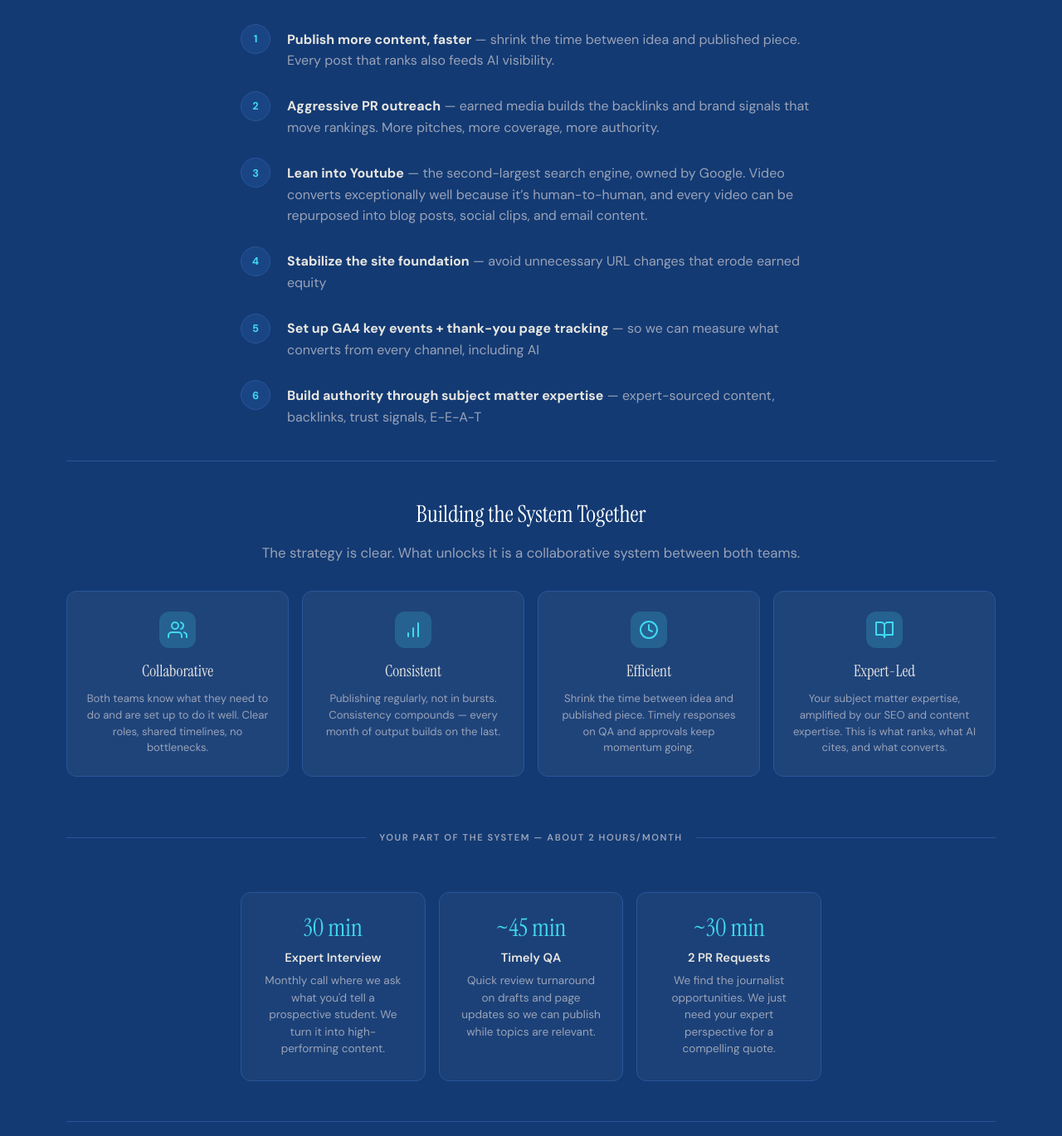
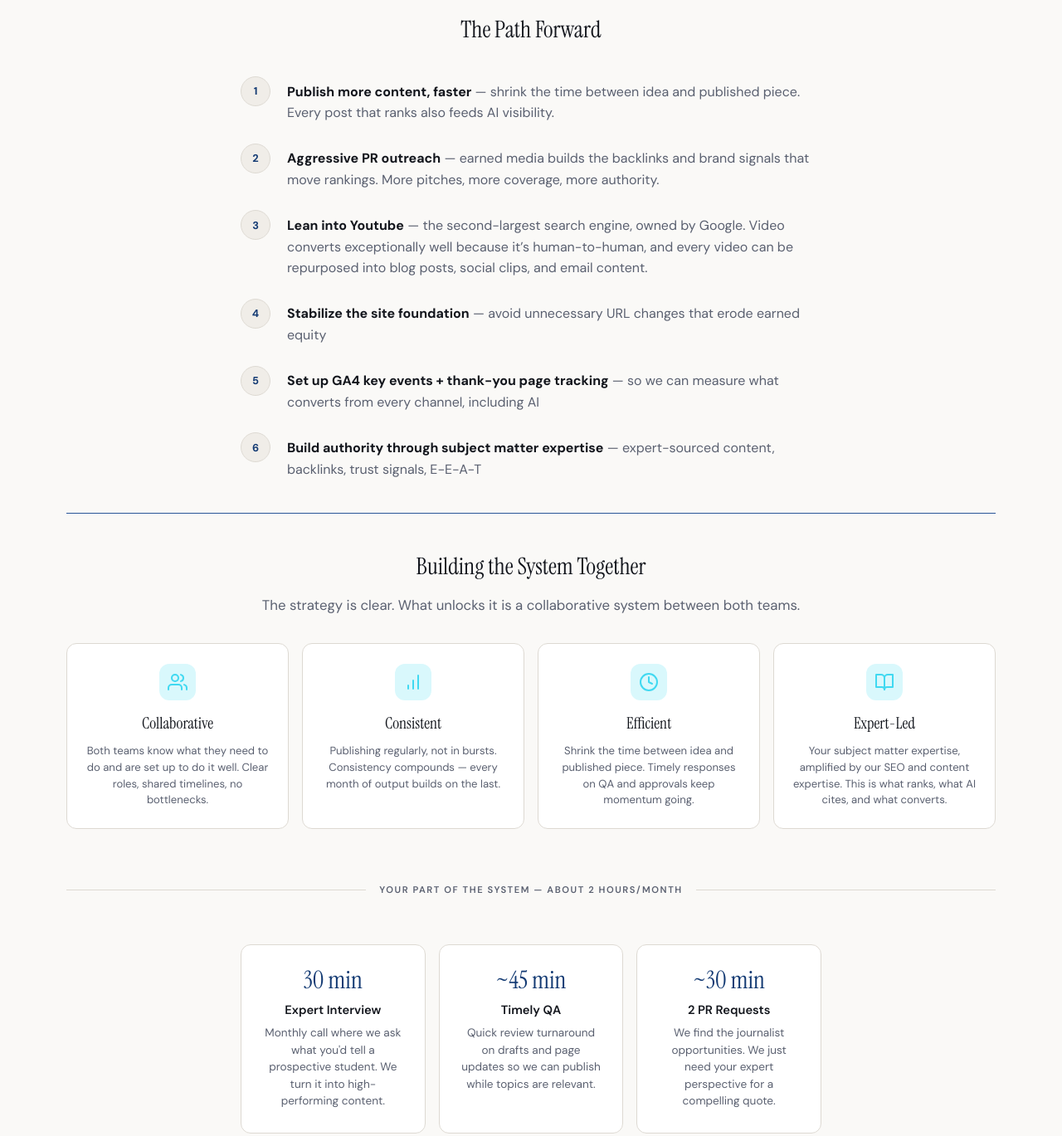
Before and after one commit to briangormanh/hiram-ai-pres, a plain HTML site: page index.html in a window 1280 px wide. Shown: the part 5988-7357 px from the top of the page at 83% size. Drawn offline with Linux system fonts and the light colour scheme.

Commit message:
Break up the navy wall: alternate sections for visual rhythm
Split the long navy section into three:
- Navy: Proof + AI traffic + Content gaps (data/evidence)
- Light: Path Forward + Building the System Together (action/collaboration)
- Navy: Case Studies + Closing (credibility/send-off)

Restore pillar card and ask card colors to light-section values.

Co-Authored-By: Claude Opus 4.6 <noreply@anthropic.com>

```diff
--- a/index.html
+++ b/index.html
@@ -726,8 +726,8 @@
             margin: 1.5rem 0 0;
         }
         .system-pillar {
-            background: rgba(255,255,255,0.05);
-            border: 1px solid var(--navy-border);
+            background: var(--white);
+            border: 1px solid var(--border-light);
             border-radius: 12px;
             padding: 1.5rem 1.25rem;
             text-align: center;
@@ -746,13 +746,13 @@
         .system-pillar-title {
             font-family: var(--serif);
             font-size: 1.2rem;
-            color: var(--text-light);
+            color: var(--text-primary);
             margin-bottom: 0.4rem;
         }
         .system-pillar-text {
             font-size: 0.82rem;
             line-height: 1.5;
-            color: var(--text-muted-light);
+            color: var(--text-secondary);
         }
 
         .key-point {
@@ -1717,93 +1717,109 @@
 
             <p style="text-align:center; font-size:clamp(0.95rem, 1.5vw, 1.1rem); color:var(--text-muted-light); max-width:680px; margin:1rem auto 0;">Every one of these is a page we can publish. More exhaustive coverage of what prospects actually need to know means more organic visibility, more AI citations, and more qualified leads.</p>
         </div>
-
+    </div>
+</section>
+
+
+<!-- ============================
+     PATH FORWARD + BUILDING THE SYSTEM
+     ============================ -->
+<section class="section light-section">
+    <div class="container">
         <!-- Path Forward -->
-        <div class="path-forward reveal" style="margin-top:3rem; padding-top:3rem; border-top:1px solid var(--navy-border);">
-            <div class="path-forward-title">The Path Forward</div>
+        <div class="path-forward reveal">
+            <div class="path-forward-title" style="color:var(--text-primary);">The Path Forward</div>
 
             <div class="path-item">
-                <div class="path-number">1</div>
-                <div class="path-text"><strong>Publish more content, faster</strong> &mdash; shrink the time between idea and published piece. Every post that ranks also feeds AI visibility.</div>
+                <div class="path-number" style="background:var(--light-card); border-color:var(--border-light); color:var(--navy);">1</div>
+                <div class="path-text" style="color:var(--text-secondary);"><strong style="color:var(--text-primary);">Publish more content, faster</strong> &mdash; shrink the time between idea and published piece. Every post that ranks also feeds AI visibility.</div>
             </div>
             <div class="path-item">
-                <div class="path-number">2</div>
-                <div class="path-text"><strong>Aggressive PR outreach</strong> &mdash; earned media builds the backlinks and brand signals that move rankings. More pitches, more coverage, more authority.</div>
+                <div class="path-number" style="background:var(--light-card); border-color:var(--border-light); color:var(--navy);">2</div>
+                <div class="path-text" style="color:var(--text-secondary);"><strong style="color:var(--text-primary);">Aggressive PR outreach</strong> &mdash; earned media builds the backlinks and brand signals that move rankings. More pitches, more coverage, more authority.</div>
             </div>
             <div class="path-item">
-                <div class="path-number">3</div>
-                <div class="path-text"><strong>Lean into Youtube</strong> &mdash; the second-largest search engine, owned by Google. Video converts exceptionally well because it&rsquo;s human-to-human, and every video can be repurposed into blog posts, social clips, and email content.</div>
+                <div class="path-number" style="background:var(--light-card); border-color:var(--border-light); color:var(--navy);">3</div>
+                <div class="path-text" style="color:var(--text-secondary);"><strong style="color:var(--text-primary);">Lean into Youtube</strong> &mdash; the second-largest search engine, owned by Google. Video converts exceptionally well because it&rsquo;s human-to-human, and every video can be repurposed into blog posts, social clips, and email content.</div>
             </div>
             <div class="path-item">
-                <div class="path-number">4</div>
-                <div class="path-text"><strong>Stabilize the site foundation</strong> &mdash; avoid unnecessary URL changes that erode earned equity</div>
+                <div class="path-number" style="background:var(--light-card); border-color:var(--border-light); color:var(--navy);">4</div>
+                <div class="path-text" style="color:var(--text-secondary);"><strong style="color:var(--text-primary);">Stabilize the site foundation</strong> &mdash; avoid unnecessary URL changes that erode earned equity</div>
             </div>
             <div class="path-item">
-                <div class="path-number">5</div>
-                <div class="path-text"><strong>Set up GA4 key events + thank-you page tracking</strong> &mdash; so we can measure what converts from every channel, including AI</div>
+                <div class="path-number" style="background:var(--light-card); border-color:var(--border-light); color:var(--navy);">5</div>
+                <div class="path-text" style="color:var(--text-secondary);"><strong style="color:var(--text-primary);">Set up GA4 key events + thank-you page tracking</strong> &mdash; so we can measure what converts from every channel, including AI</div>
             </div>
             <div class="path-item">
-                <div class="path-number">6</div>
-                <div class="path-text"><strong>Build authority through subject matter expertise</strong> &mdash; expert-sourced content, backlinks, trust signals, E-E-A-T</div>
+                <div class="path-number" style="background:var(--light-card); border-color:var(--border-light); color:var(--navy);">6</div>
+                <div class="path-text" style="color:var(--text-secondary);"><strong style="color:var(--text-primary);">Build authority through subject matter expertise</strong> &mdash; expert-sourced content, backlinks, trust signals, E-E-A-T</div>
             </div>
         </div>
 
         <!-- Building the System Together -->
         <div class="ask-section reveal">
-            <div class="ask-title">Building the System Together</div>
-            <div class="ask-subtitle">The strategy is clear. What unlocks it is a collaborative system between both teams.</div>
+            <div class="ask-title" style="color:var(--text-primary);">Building the System Together</div>
+            <div class="ask-subtitle" style="color:var(--text-secondary);">The strategy is clear. What unlocks it is a collaborative system between both teams.</div>
 
             <div class="system-pillars" style="margin-bottom:2.5rem;">
                 <div class="system-pillar reveal reveal-delay-1">
                     <div class="system-pillar-icon">
                         <svg width="24" height="24" viewBox="0 0 24 24" fill="none" stroke="currentColor" stroke-width="2" stroke-linecap="round" stroke-linejoin="round"><path d="M17 21v-2a4 4 0 0 0-4-4H5a4 4 0 0 0-4 4v2"/><circle cx="9" cy="7" r="4"/><path d="M23 21v-2a4 4 0 0 0-3-3.87"/><path d="M16 3.13a4 4 0 0 1 0 7.75"/></svg>
                     </div>
-                    <div class="system-pillar-title" style="color:var(--text-light);">Collaborative</div>
-                    <div class="system-pillar-text" style="color:var(--text-muted-light);">Both teams know what they need to do and are set up to do it well. Clear roles, shared timelines, no bottlenecks.</div>
+                    <div class="system-pillar-title">Collaborative</div>
+                    <div class="system-pillar-text">Both teams know what they need to do and are set up to do it well. Clear roles, shared timelines, no bottlenecks.</div>
                 </div>
                 <div class="system-pillar reveal reveal-delay-2">
                     <div class="system-pillar-icon">
                         <svg width="24" height="24" viewBox="0 0 24 24" fill="none" stroke="currentColor" stroke-width="2" stroke-linecap="round" stroke-linejoin="round"><path d="M12 20V10"/><path d="M18 20V4"/><path d="M6 20v-4"/></svg>
                     </div>
-                    <div class="system-pillar-title" style="color:var(--text-light);">Consistent</div>
-                    <div class="system-pillar-text" style="color:var(--text-muted-light);">Publishing regularly, not in bursts. Consistency compounds &mdash; every month of output builds on the last.</div>
+                    <div class="system-pillar-title">Consistent</div>
+                    <div class="system-pillar-text">Publishing regularly, not in bursts. Consistency compounds &mdash; every month of output builds on the last.</div>
                 </div>
                 <div class="system-pillar reveal reveal-delay-3">
                     <div class="system-pillar-icon">
                         <svg width="24" height="24" viewBox="0 0 24 24" fill="none" stroke="currentColor" stroke-width="2" stroke-linecap="round" stroke-linejoin="round"><circle cx="12" cy="12" r="10"/><polyline points="12 6 12 12 16 14"/></svg>
                     </div>
-                    <div class="system-pillar-title" style="color:var(--text-light);">Efficient</div>
-                    <div class="system-pillar-text" style="color:var(--text-muted-light);">Shrink the time between idea and published piece. Timely responses on QA and approvals keep momentum going.</div>
+                    <div class="system-pillar-title">Efficient</div>
+                    <div class="system-pillar-text">Shrink the time between idea and published piece. Timely responses on QA and approvals keep momentum going.</div>
                 </div>
                 <div class="system-pillar reveal reveal-delay-4">
                     <div class="system-pillar-icon">
                         <svg width="24" height="24" viewBox="0 0 24 24" fill="none" stroke="currentColor" stroke-width="2" stroke-linecap="round" stroke-linejoin="round"><path d="M2 3h6a4 4 0 0 1 4 4v14a3 3 0 0 0-3-3H2z"/><path d="M22 3h-6a4 4 0 0 0-4 4v14a3 3 0 0 1 3-3h7z"/></svg>
                     </div>
-                    <div class="system-pillar-title" style="color:var(--text-light);">Expert-Led</div>
-                    <div class="system-pillar-text" style="color:var(--text-muted-light);">Your subject matter expertise, amplified by our SEO and content expertise. This is what ranks, what AI cites, and what converts.</div>
-                </div>
-            </div>
-
-            <div class="grid-divider reveal" style="color:var(--text-muted-light); margin-bottom:2rem; --border-light:var(--navy-border);">Your part of the system &mdash; about 2 hours/month</div>
+                    <div class="system-pillar-title">Expert-Led</div>
+                    <div class="system-pillar-text">Your subject matter expertise, amplified by our SEO and content expertise. This is what ranks, what AI cites, and what converts.</div>
+                </div>
+            </div>
+
+            <div class="grid-divider reveal" style="margin-bottom:2rem;">Your part of the system &mdash; about 2 hours/month</div>
             <div class="ask-grid">
-                <div class="ask-card">
-                    <div class="ask-card-time">30 min</div>
-                    <div class="ask-card-label">Expert Interview</div>
-                    <div class="ask-card-desc">Monthly call where we ask what you'd tell a prospective student. We turn it into high-performing content.</div>
-                </div>
-                <div class="ask-card">
-                    <div class="ask-card-time">~45 min</div>
-                    <div class="ask-card-label">Timely QA</div>
-                    <div class="ask-card-desc">Quick review turnaround on drafts and page updates so we can publish while topics are relevant.</div>
-                </div>
-                <div class="ask-card">
-                    <div class="ask-card-time">~30 min</div>
-                    <div class="ask-card-label">2 PR Requests</div>
-                    <div class="ask-card-desc">We find the journalist opportunities. We just need your expert perspective for a compelling quote.</div>
-                </div>
-            </div>
-        </div>
-
+                <div class="ask-card" style="background:var(--white); border-color:var(--border-light);">
+                    <div class="ask-card-time" style="color:var(--navy);">30 min</div>
+                    <div class="ask-card-label" style="color:var(--text-primary);">Expert Interview</div>
+                    <div class="ask-card-desc" style="color:var(--text-secondary);">Monthly call where we ask what you'd tell a prospective student. We turn it into high-performing content.</div>
+                </div>
+                <div class="ask-card" style="background:var(--white); border-color:var(--border-light);">
+                    <div class="ask-card-time" style="color:var(--navy);">~45 min</div>
+                    <div class="ask-card-label" style="color:var(--text-primary);">Timely QA</div>
+                    <div class="ask-card-desc" style="color:var(--text-secondary);">Quick review turnaround on drafts and page updates so we can publish while topics are relevant.</div>
+                </div>
+                <div class="ask-card" style="background:var(--white); border-color:var(--border-light);">
+                    <div class="ask-card-time" style="color:var(--navy);">~30 min</div>
+                    <div class="ask-card-label" style="color:var(--text-primary);">2 PR Requests</div>
+                    <div class="ask-card-desc" style="color:var(--text-secondary);">We find the journalist opportunities. We just need your expert perspective for a compelling quote.</div>
+                </div>
+            </div>
+        </div>
+    </div>
+</section>
+
+
+<!-- ============================
+     CASE STUDIES + CLOSING
+     ============================ -->
+<section class="section navy-section">
+    <div class="container">
         <!-- Case Studies from Other Clients -->
         <div class="case-study-section reveal">
             <div class="case-study-section-title">This Approach Works Across Industries</div>
```
